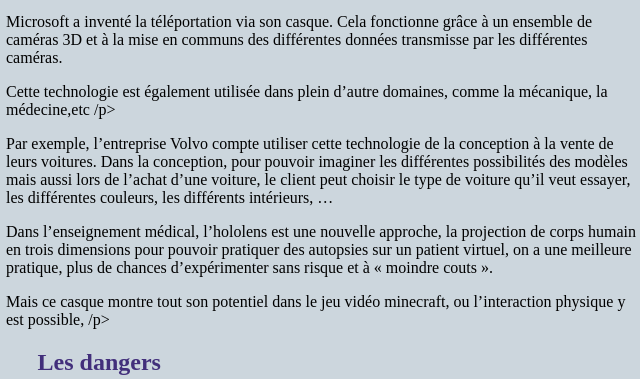
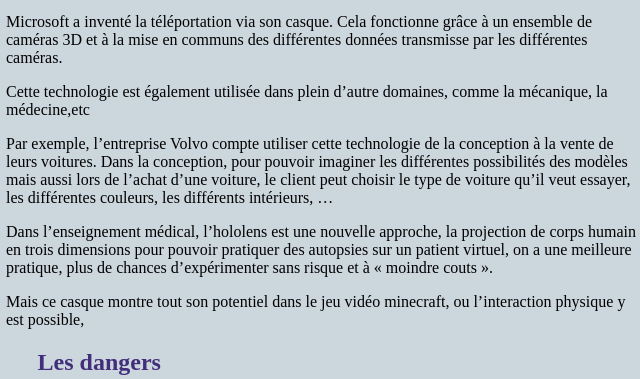
Before and after one commit to S-branca/S-branca.github.io, a plain HTML site: page index.html in a window 1280 px wide. Shown: the part 1741-2120 px from the top of the page, 318-958 px from the left. Drawn offline with Linux system fonts and the light colour scheme.

Commit message:
Update index.html

```diff
--- a/index.html
+++ b/index.html
@@ -33,10 +33,10 @@
 				<h2>Utilisations</h2>
 					<p> Microsoft a développer plusieurs utilisations pour l’hololens ou mis à disposition d’autre entreprises pour pouvoir apprendre, travailler de manière plus efficace, ou tout simplement pour faire des conférences.</p>
 					<p> Microsoft a inventé la téléportation via son casque. Cela fonctionne grâce à un ensemble de caméras 3D et à la mise en communs des différentes données transmisse par les différentes caméras.</p>
-                    <p> Cette technologie est également utilisée dans plein d’autre domaines, comme la mécanique, la médecine,etc /p>
+                    <p> Cette technologie est également utilisée dans plein d’autre domaines, comme la mécanique, la médecine,etc </p>
 					<p> Par exemple, l’entreprise Volvo compte utiliser cette technologie de la conception à la vente de leurs voitures. Dans la conception, pour pouvoir imaginer les différentes possibilités des modèles mais aussi lors de l’achat d’une voiture, le client peut choisir le type de voiture qu’il veut essayer, les différentes couleurs, les différents intérieurs, … </p>
 					<p> Dans l’enseignement médical, l’hololens est une nouvelle approche, la projection de corps humain en trois dimensions pour pouvoir pratiquer des autopsies sur un patient virtuel, on a une meilleure pratique, plus de chances d’expérimenter sans risque et à « moindre couts ».</p>
-					<p> Mais ce casque montre tout son potentiel dans le jeu vidéo minecraft, ou l’interaction physique y est possible, /p>
+					<p> Mais ce casque montre tout son potentiel dans le jeu vidéo minecraft, ou l’interaction physique y est possible, </p>
 				<h2>Les dangers</h2>
 					<p> L’utilisation de la technologie hololens a malheureusement plusieurs inconvénients. Lors de son utilisation, on constate qu’il ne peut pas y avoir une superposition de la réalité sur le champ de vision du casque, sinon cela provoque une vision floue, car les objets peuvent être coupé s’ils ne se trouve pas parfaitement dans le rectangle que nous donne le casque comme champs de vision. Certaines personnes peuvent également souffrir de cinétose (mal des transports qui peut être due suite à une désorientation). </p>
 				<h2>Publics </h2>
```
